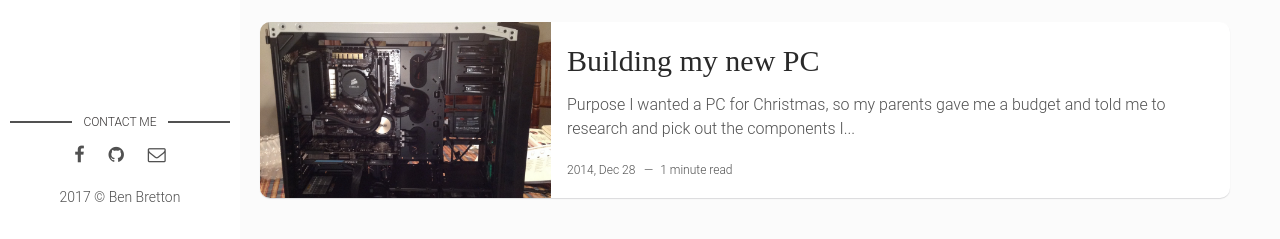
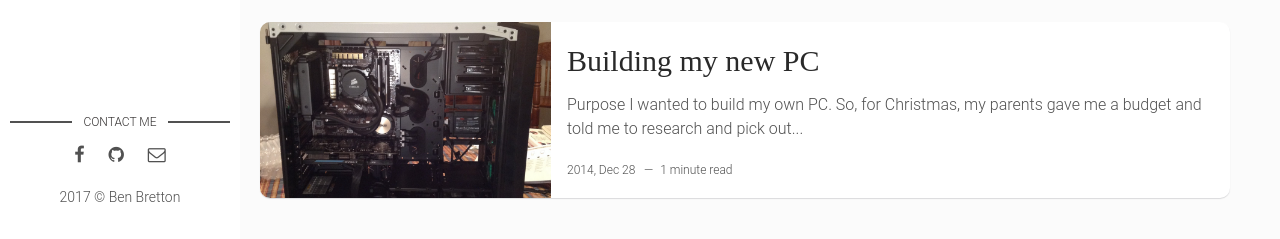
Before and after one commit to wbenb/wbenb.github.io, a Jekyll site: the page built from index.html, in a window 1280 px wide and 900 px high, scrolled down 1963 px. Shown: the part 658-897 px from the top of the window. Built offline with Jekyll 4.4.1, drawn with Linux system fonts in a browser that asks for light colours.

Commit message:
Grammar edits

```diff
--- a/_posts/2014-12-28-pc-build.markdown
+++ b/_posts/2014-12-28-pc-build.markdown
@@ -8,7 +8,7 @@ tags: [RESEARCH]
 ---
 
 ## Purpose
-I wanted a PC for  Christmas, so my parents gave me a budget and told me to research and pick out the components I wanted to fit the budget. So I budgeted, researched components, and built myself a new PC.
+I wanted to build my own PC. So, for Christmas, my parents gave me a budget and told me to research and pick out the components I wanted to fit the budget. I researched components, chose the components that best fit my budget, and built myself a new PC.
 
 ## Parts
 These are the components that I chose for my PC:
```
